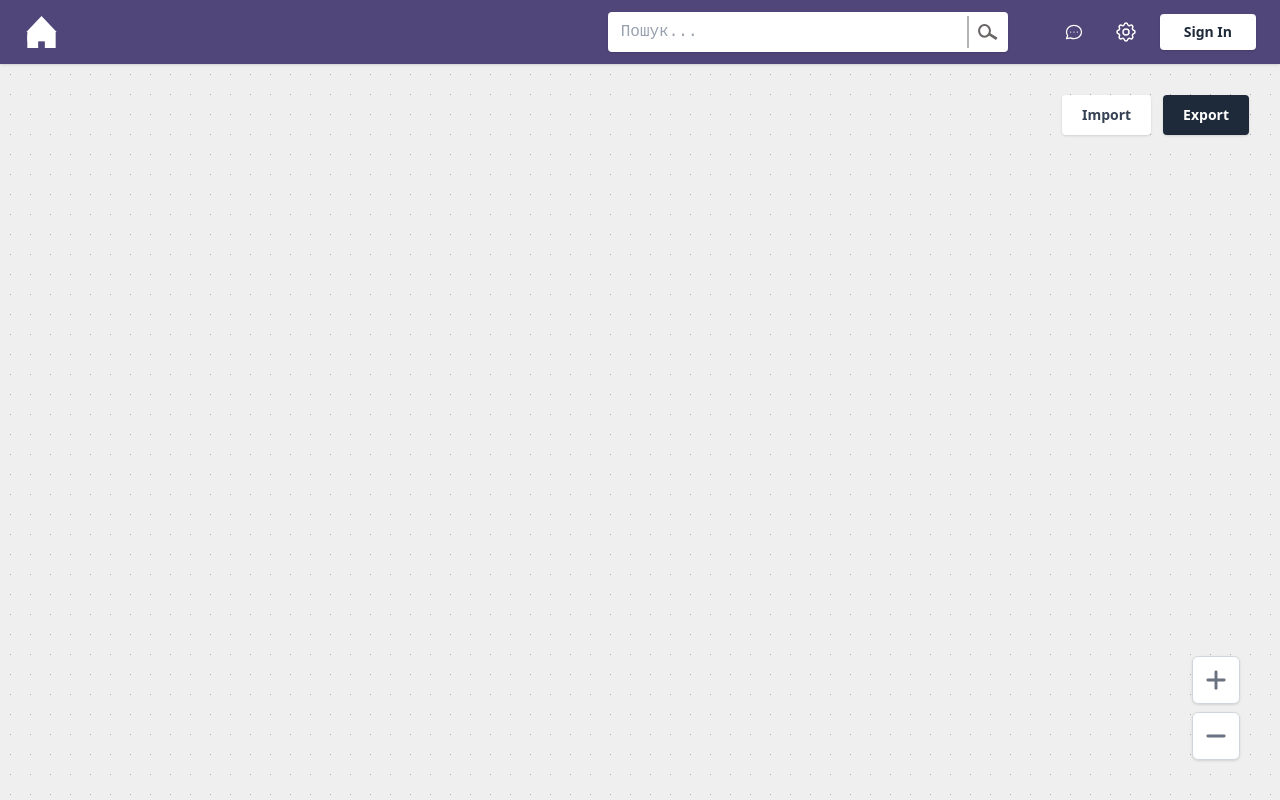
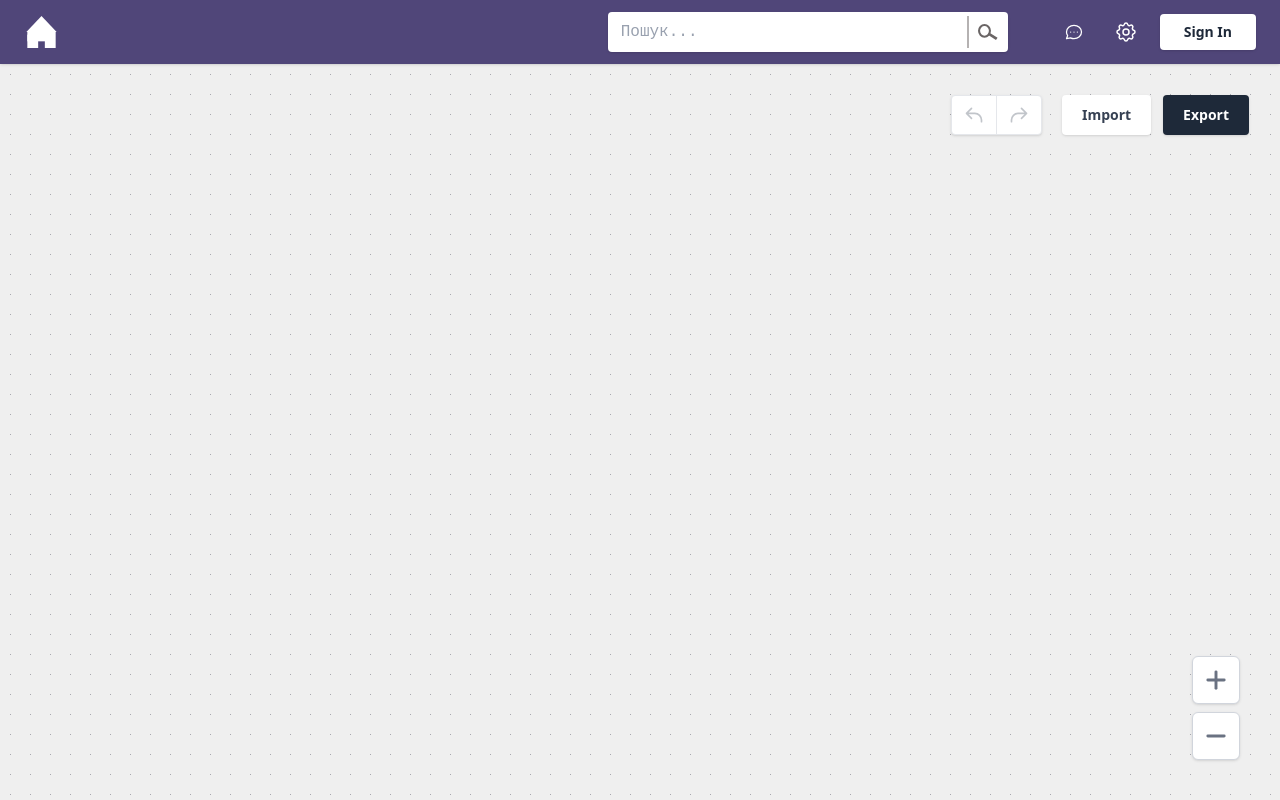
Before and after one commit to RomanZaichenko/studycool, a Next.js app: page /map-area/1 in a window 1280 px wide. Built offline with nearby package versions, Linux system fonts and the light colour scheme; a web font is replaced by a local one.

Commit message:
Fix search and import. Implement undo/redo functionality.

```diff
--- a/package.json
+++ b/package.json
@@ -22,7 +22,6 @@
     "docx": "^9.6.1",
     "html-to-image": "^1.11.13",
     "jspdf": "^4.2.1",
-    "mammoth": "^1.12.0",
     "minisearch": "^7.2.0",
     "next": "^16.1.6",
     "react": "^19.2.4",
--- a/src/app/components/Searcher.tsx
+++ b/src/app/components/Searcher.tsx
@@ -100,11 +100,12 @@ export default function Searcher({ className = "" }: { className?: string }) {
 
   useEffect(() => {
     miniSearch.removeAll();
-    const allDocs: SearchDocument[] = [];
+    const docsMap = new Map<string, SearchDocument>();
 
     projects.forEach((p) => {
-      allDocs.push({
-        id: `proj-${p.id}`,
+      const docId = `proj-${p.id}`;
+      docsMap.set(docId, {
+        id: docId,
         originalId: p.id,
         title: p.title || "Без назви",
         content: p.description || "",
@@ -115,8 +116,10 @@ export default function Searcher({ className = "" }: { className?: string }) {
 
     maps.forEach((m) => {
       const proj = projects.find((p) => p.id === m.projectId);
-      allDocs.push({
-        id: `map-${m.id}`,
+      const mapDocId = `map-${m.id}`;
+
+      docsMap.set(mapDocId, {
+        id: mapDocId,
         originalId: m.id,
         title: m.title || "Без назви",
         content: m.description || "",
@@ -133,8 +136,10 @@ export default function Searcher({ className = "" }: { className?: string }) {
             .replace(/<[^>]+>/g, " ")
             .replace(/\s+/g, " ")
             .trim();
-          allDocs.push({
-            id: `note-${n.id}`,
+          const noteDocId = `note-${m.id}-${n.id}`;
+
+          docsMap.set(noteDocId, {
+            id: noteDocId,
             originalId: n.id,
             parentId: m.id,
             title: n.data?.label || "Нотатка",
@@ -154,8 +159,10 @@ export default function Searcher({ className = "" }: { className?: string }) {
           .replace(/<[^>]+>/g, " ")
           .replace(/\s+/g, " ")
           .trim();
-        allDocs.push({
-          id: `active-note-${n.id}`,
+        const activeNoteDocId = `note-${activeMapId}-${n.id}`;
+
+        docsMap.set(activeNoteDocId, {
+          id: activeNoteDocId,
           originalId: n.id,
           parentId: activeMapId,
           title: (n.data?.label as string) || "Нотатка",
@@ -166,7 +173,7 @@ export default function Searcher({ className = "" }: { className?: string }) {
       });
     }
 
-    miniSearch.addAll(allDocs);
+    miniSearch.addAll(Array.from(docsMap.values()));
   }, [projects, maps, activeNodes, activeMapId]);
 
   useEffect(() => {
--- a/src/app/map-area/[id]/page.tsx
+++ b/src/app/map-area/[id]/page.tsx
@@ -48,11 +48,36 @@ function MapFlow() {
     (state) => state.toggleIsNodeStudied
   );
 
+  const undo = useMapEditorStore((state) => state.undo);
+  const redo = useMapEditorStore((state) => state.redo);
+  const takeSnapshot = useMapEditorStore((state) => state.takeSnapshot);
+  const past = useMapEditorStore((state) => state.past);
+  const future = useMapEditorStore((state) => state.future);
+
   const updateMapNodes = useMainStore((state) => state.updateMapNodes);
 
   const activeNode = nodes.find((n) => n.id === selectedNodeId);
   const [isImportModalOpen, setIsImportModalOpen] = useState(false);
   const hasAutoOpened = useRef(false);
+
+  useEffect(() => {
+    const handleKeyDown = (e: KeyboardEvent) => {
+      if (isNoteEditorOpen) return;
+
+      if ((e.ctrlKey || e.metaKey) && e.key.toLowerCase() === "z") {
+        e.preventDefault(); // Запобігаємо стандартній поведінці браузера
+
+        if (e.shiftKey) {
+          redo();
+        } else {
+          undo();
+        }
+      }
+    };
+
+    window.addEventListener("keydown", handleKeyDown);
+    return () => window.removeEventListener("keydown", handleKeyDown);
+  }, [undo, redo, isNoteEditorOpen]);
 
   useEffect(() => {
     if (openNodeId && nodes.length > 0 && !hasAutoOpened.current) {
@@ -82,7 +107,6 @@ function MapFlow() {
     setNodes(data.nodes);
     setEdges(data.edges);
 
-    // Центруємо камеру на нових даних
     setTimeout(() => {
       fitView({ duration: 500, padding: 0.2 });
     }, 50);
@@ -98,6 +122,8 @@ function MapFlow() {
         onEdgesChange={onEdgesChange}
         onConnect={onConnect}
         onEdgesDelete={onEdgesDelete}
+        onNodeDragStart={() => takeSnapshot()}
+        onNodesDelete={() => takeSnapshot()}
         zoomActivationKeyCode={"Ctrl"}
         deleteKeyCode={"Delete"}
         connectionMode={ConnectionMode.Loose}
@@ -120,6 +146,50 @@ function MapFlow() {
         <Zoomer />
 
         <Panel position="top-right" className="flex gap-3 p-4">
+          <div className="mr-2 flex overflow-hidden rounded-sm border border-gray-200 bg-white shadow-sm">
+            <button
+              onClick={undo}
+              disabled={past.length === 0}
+              title="Undo (Ctrl+Z)"
+              className="px-3 py-2 text-gray-700 transition-colors hover:bg-gray-100 disabled:opacity-30"
+            >
+              <svg
+                className="h-5 w-5"
+                fill="none"
+                stroke="currentColor"
+                viewBox="0 0 24 24"
+              >
+                <path
+                  strokeLinecap="round"
+                  strokeLinejoin="round"
+                  strokeWidth={2}
+                  d="M3 10h10a8 8 0 018 8v2M3 10l6 6m-6-6l6-6"
+                />
+              </svg>
+            </button>
+            <div className="w-px bg-gray-200"></div>
+            <button
+              onClick={redo}
+              disabled={future.length === 0}
+              title="Redo (Ctrl+Shift+Z)"
+              className="px-3 py-2 text-gray-700 transition-colors hover:bg-gray-100 disabled:opacity-30"
+            >
+              <svg
+                className="h-5 w-5"
+                fill="none"
+                stroke="currentColor"
+                viewBox="0 0 24 24"
+              >
+                <path
+                  strokeLinecap="round"
+                  strokeLinejoin="round"
+                  strokeWidth={2}
+                  d="M21 10h-10a8 8 0 00-8 8v2M21 10l-6 6m6-6l-6-6"
+                />
+              </svg>
+            </button>
+          </div>
+
           <button
             onClick={() => setIsImportModalOpen(true)}
             className="rounded-sm bg-white px-5 py-2.5 text-sm font-bold text-gray-700 shadow-sm transition-colors hover:bg-gray-50"
@@ -183,7 +253,7 @@ export default function MapArea() {
         fetchedNodes = parsedData.nodes || [];
         fetchedEdges = parsedData.edges || [];
       } catch (e) {
-        console.error("Parsing map data failed", e);
+        console.error("Помилка парсингу даних мапи", e);
       }
     }
     loadMapData(mapId, fetchedNodes, fetchedEdges);
--- a/src/store/useMapEditorStore.ts
+++ b/src/store/useMapEditorStore.ts
@@ -40,12 +40,20 @@ export const propagateLevelChange = (
   return updatedNodes;
 };
 
+type HistoryState = { nodes: Node[]; edges: Edge[] };
+
 interface MapEditorState {
   nodes: Node[];
   edges: Edge[];
   currentMapId: number | null;
   isNoteEditorOpen: boolean;
   selectedNodeId: string | null;
+
+  past: HistoryState[];
+  future: HistoryState[];
+  takeSnapshot: () => void;
+  undo: () => void;
+  redo: () => void;
 
   setNodes: (nodes: Node[]) => void;
   setEdges: (edges: Edge[]) => void;
@@ -75,15 +83,55 @@ export const useMapEditorStore = create<MapEditorState>((set, get) => ({
   currentMapId: null,
   isNoteEditorOpen: false,
   selectedNodeId: null,
+  past: [],
+  future: [],
 
-  setNodes: (nodes) => set({ nodes }),
-  setEdges: (edges) => set({ edges }),
+  takeSnapshot: () => {
+    const { nodes, edges, past } = get();
+    const newPast = [...past, { nodes, edges }].slice(-50);
+    set({ past: newPast, future: [] });
+  },
+
+  undo: () => {
+    const { past, future, nodes, edges } = get();
+    if (past.length === 0) return;
+    const previous = past[past.length - 1];
+    set({
+      past: past.slice(0, -1),
+      future: [{ nodes, edges }, ...future],
+      nodes: previous.nodes,
+      edges: previous.edges,
+    });
+  },
+
+  redo: () => {
+    const { past, future, nodes, edges } = get();
+    if (future.length === 0) return;
+    const next = future[0];
+    set({
+      past: [...past, { nodes, edges }],
+      future: future.slice(1),
+      nodes: next.nodes,
+      edges: next.edges,
+    });
+  },
+
+  setNodes: (nodes) => {
+    get().takeSnapshot();
+    set({ nodes });
+  },
+  setEdges: (edges) => {
+    get().takeSnapshot();
+    set({ edges });
+  },
+
   onNodesChange: (changes) =>
     set({ nodes: applyNodeChanges(changes, get().nodes) }),
   onEdgesChange: (changes) =>
     set({ edges: applyEdgeChanges(changes, get().edges) }),
 
   onConnect: (params) => {
+    get().takeSnapshot();
     const { nodes, edges } = get();
     const newEdges = addEdge(params, edges);
     set({ edges: newEdges });
@@ -98,6 +146,7 @@ export const useMapEditorStore = create<MapEditorState>((set, get) => ({
   },
 
   onEdgesDelete: (deletedEdges) => {
+    get().takeSnapshot();
     const { nodes, edges } = get();
     const remaining = edges.filter(
       (e) => !deletedEdges.some((de) => de.id === e.id)
@@ -114,23 +163,31 @@ export const useMapEditorStore = create<MapEditorState>((set, get) => ({
 
   openNoteEditor: (id) => set({ selectedNodeId: id, isNoteEditorOpen: true }),
   closeNoteEditor: () => set({ selectedNodeId: null, isNoteEditorOpen: false }),
-  updateNodeNote: (id, title, content) =>
+
+  updateNodeNote: (id, title, content) => {
+    get().takeSnapshot();
     set((s) => ({
       nodes: s.nodes.map((n) =>
         n.id === id
           ? { ...n, data: { ...n.data, label: title, noteContent: content } }
           : n
       ),
-    })),
-  toggleIsNodeStudied: (id) =>
+    }));
+  },
+
+  toggleIsNodeStudied: (id) => {
+    get().takeSnapshot();
     set((s) => ({
       nodes: s.nodes.map((n) =>
         n.id === id
           ? { ...n, data: { ...n.data, isStudied: !n.data.isStudied } }
           : n
       ),
-    })),
-  addNodeAtPosition: (pos) =>
+    }));
+  },
+
+  addNodeAtPosition: (pos) => {
+    get().takeSnapshot();
     set((s) => ({
       nodes: [
         ...s.nodes,
@@ -142,7 +199,8 @@ export const useMapEditorStore = create<MapEditorState>((set, get) => ({
           origin: [0.5, 0.5],
         },
       ],
-    })),
+    }));
+  },
 
   createNodeFromConnection: (
     pos,
@@ -151,6 +209,7 @@ export const useMapEditorStore = create<MapEditorState>((set, get) => ({
     handleId,
     endHandleId
   ) => {
+    get().takeSnapshot();
     const { nodes, edges } = get();
     const newNodeId = `node-${crypto.randomUUID().slice(0, 8)}`;
     const newEdge = {
@@ -178,6 +237,8 @@ export const useMapEditorStore = create<MapEditorState>((set, get) => ({
     });
   },
 
-  loadMapData: (id, n, e) => set({ currentMapId: id, nodes: n, edges: e }),
-  resetMap: () => set({ currentMapId: null, nodes: [], edges: [] }),
+  loadMapData: (id, n, e) =>
+    set({ currentMapId: id, nodes: n, edges: e, past: [], future: [] }),
+  resetMap: () =>
+    set({ currentMapId: null, nodes: [], edges: [], past: [], future: [] }),
 }));
```
Also changed, not shown: src/app/map-area/components/ImportModal.tsx (+84 -7 lines), 1 other file (tests, documents, lock files or other folders).
